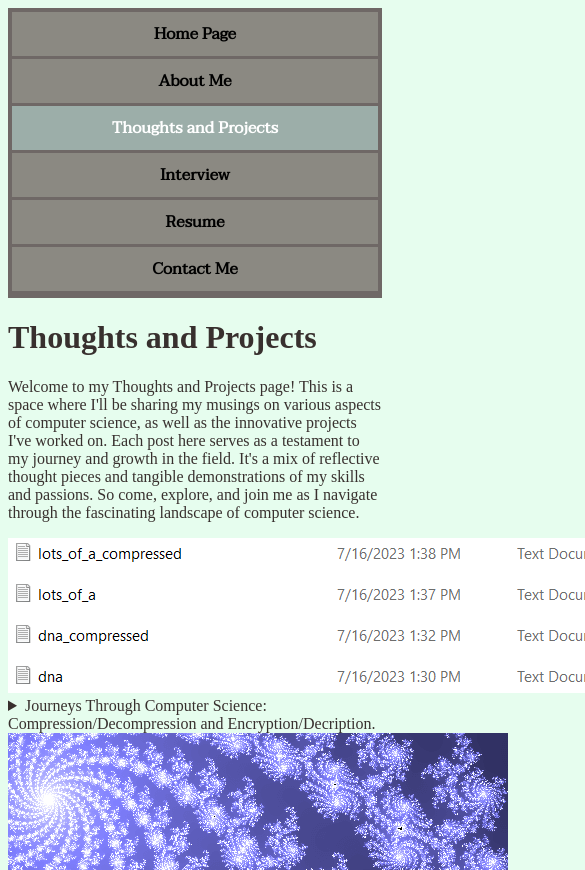
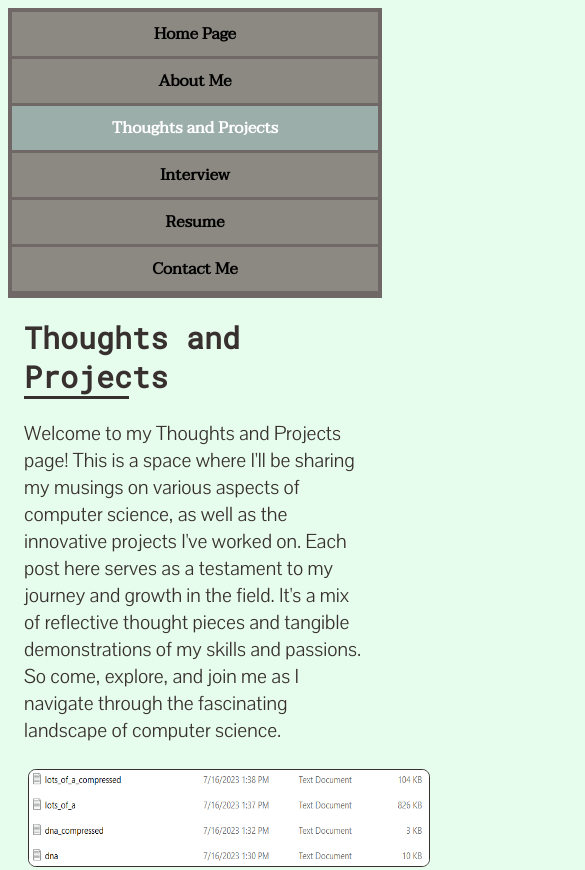
Before and after one commit to MathElderGod/CSE134B-SS1-HW3, a plain HTML site: page other_pages/thoughts-and-projects.html in a window 390 px wide. Shown: the top 870 px of the page, 585 px wide, since content can reach past the window. Drawn offline with Linux system fonts and the light colour scheme.

Commit message:
finished the mobile site for thoughts and projects

```diff
--- a/styles/styling-sheets/thoughts-and-projects.css
+++ b/styles/styling-sheets/thoughts-and-projects.css
@@ -322,6 +322,72 @@ body {
         font-weight: bold;
     }
 
+    main {
+        display: block;
+        margin: 1.0em;
+    }
+
+    h1 {
+        font-family: 'roboto-monoregular', "Times New Roman", Times, serif;
+        font-size: 30px;
+    }
+
+    h1::after {
+        content: "";
+        display: block;
+        width: 3.5em;
+        border-bottom: 0.1em solid var(--dark-brown);
+    }
+
+    div {
+        text-align: center;
+    }
+
+    img {
+        margin: 1.0vw;
+        border-radius: 2.0vw;
+        border: 0.5vw solid var(--dark-brown);
+    }
+
+    p {
+        font-family: 'pavanam-regular', Garamond, serif;
+        font-size: 1.3em;
+    }
+
+    #img-project1 {
+        width: 25.0em;
+        height: 6.0em;
+    }
+
+    #img-project2 {
+        width: 10.0em;
+        height: 10.0em;
+    }
+
+    #img-project3 {
+        width: 15.0em;
+        height: 12.0em;
+    }
+
+    summary {
+        font-family: 'taviraj-regular', Arial, sans-serif;
+        font-size: 1.1em;
+        background-color: var(--dark-brown);
+        color: white;
+        border-radius: 1.0em;
+        border: 0.3vw solid var(--light-brown);
+        padding: 0.5em;
+    }
+
+    details {
+        font-weight: 400;
+        font-size: 1.1em;
+        background-color: whitesmoke;
+        border: 0.3vw solid var(--dark-brown);
+        border-radius: 1.0em;
+        margin: 1.0vw;
+    }
+
     footer {
         background-color: var(--light-brown);
         padding: 5px;
```
